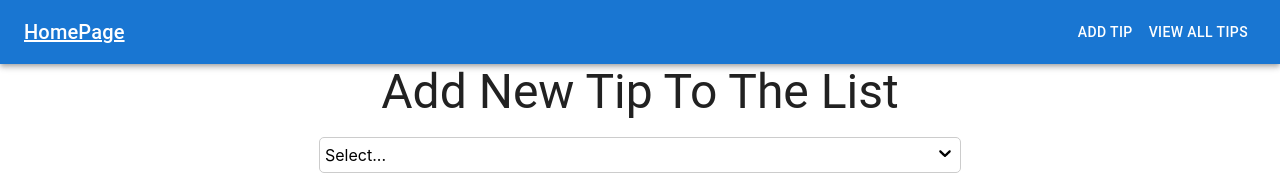
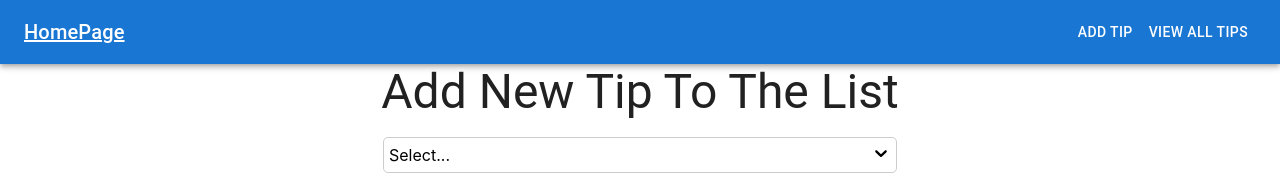
Before and after one commit to ijasilari/Tip-of-the-day-app, a React (Create React App) app in the folder client/: page /addtip in a window 1280 px wide. Shown: the top 195 px of the page. Built offline with nearby package versions, Linux system fonts and the light colour scheme.

Commit message:
changed filetree

```diff
--- a/client/src/Dropdown.css
+++ b/client/src/components/Dropdown.css
@@ -3,7 +3,7 @@
     border: 1px solid #ccc;
     position: relative;
     border-radius: 5px;
-    width: 50%;
+    width: 40%;
     display: block;
     margin-left: auto;
     margin-right: auto;
--- a/client/src/AddTip.js
+++ b/client/src/pages/AddTip.js
@@ -5,7 +5,7 @@ import Typography from "@mui/material/Typography";
 import Button from "@mui/material/Button";
 import { useFormik } from "formik";
 import axios from "axios";
-import Dropdown from "./Dropdown";
+import Dropdown from "./../components/Dropdown";
 import { useState } from "react";
 
 function AddTip() {
@@ -114,7 +114,6 @@ function AddTip() {
         >
           Add New Tip
         </Button>
-        {console.log(catId)}
       </Box>
     </>
   );
```
Also changed, not shown: client/src/App.js (+4 -4 lines), client/src/components/ButtonAppBar.js (renamed from client/src/ButtonAppBar.js), client/src/components/Dropdown.js (renamed from client/src/Dropdown.js), client/src/pages/HomePage.js (renamed from client/src/HomePage.js), client/src/pages/ViewTips.js (renamed from client/src/ViewTips.js).
